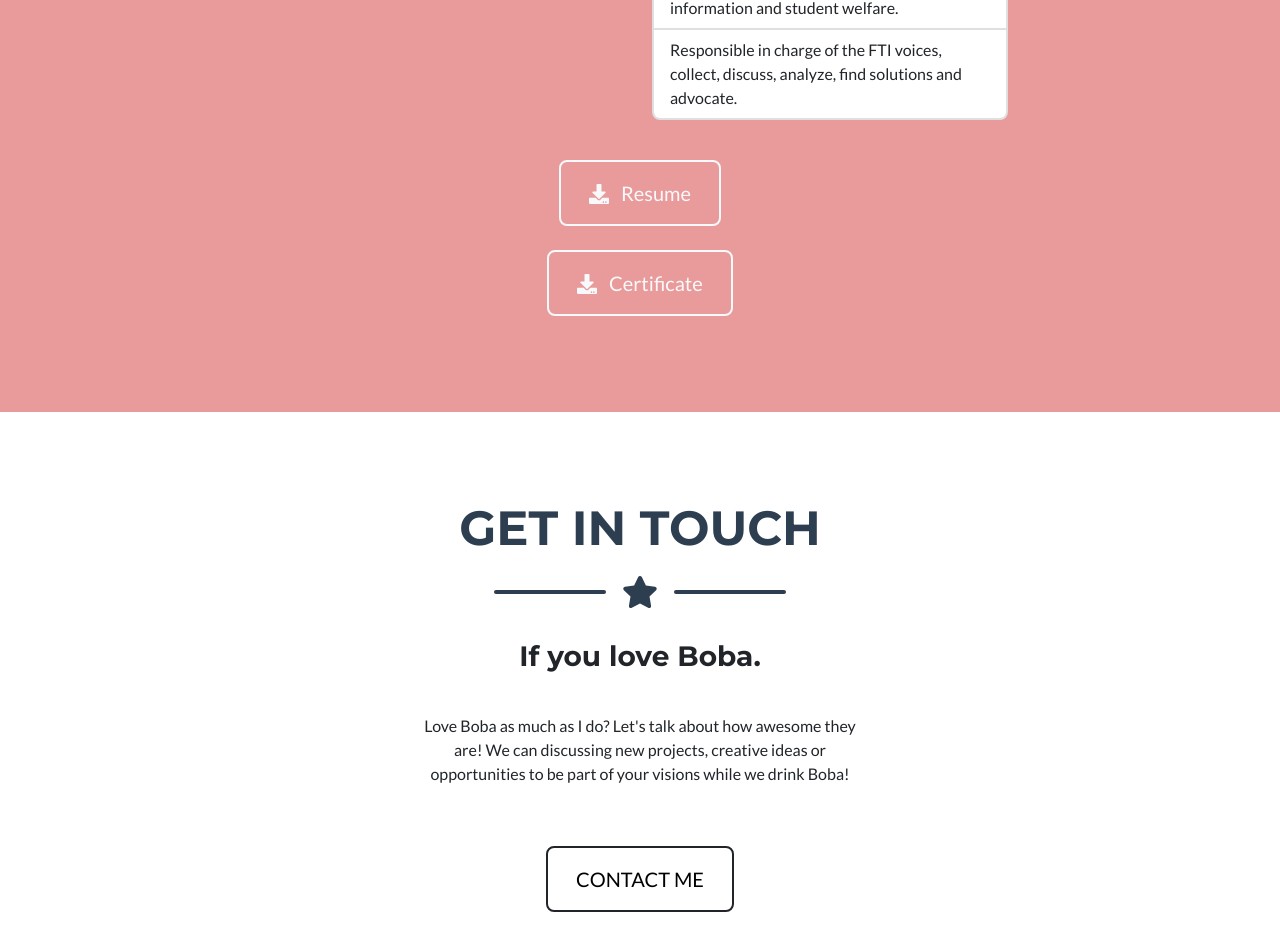
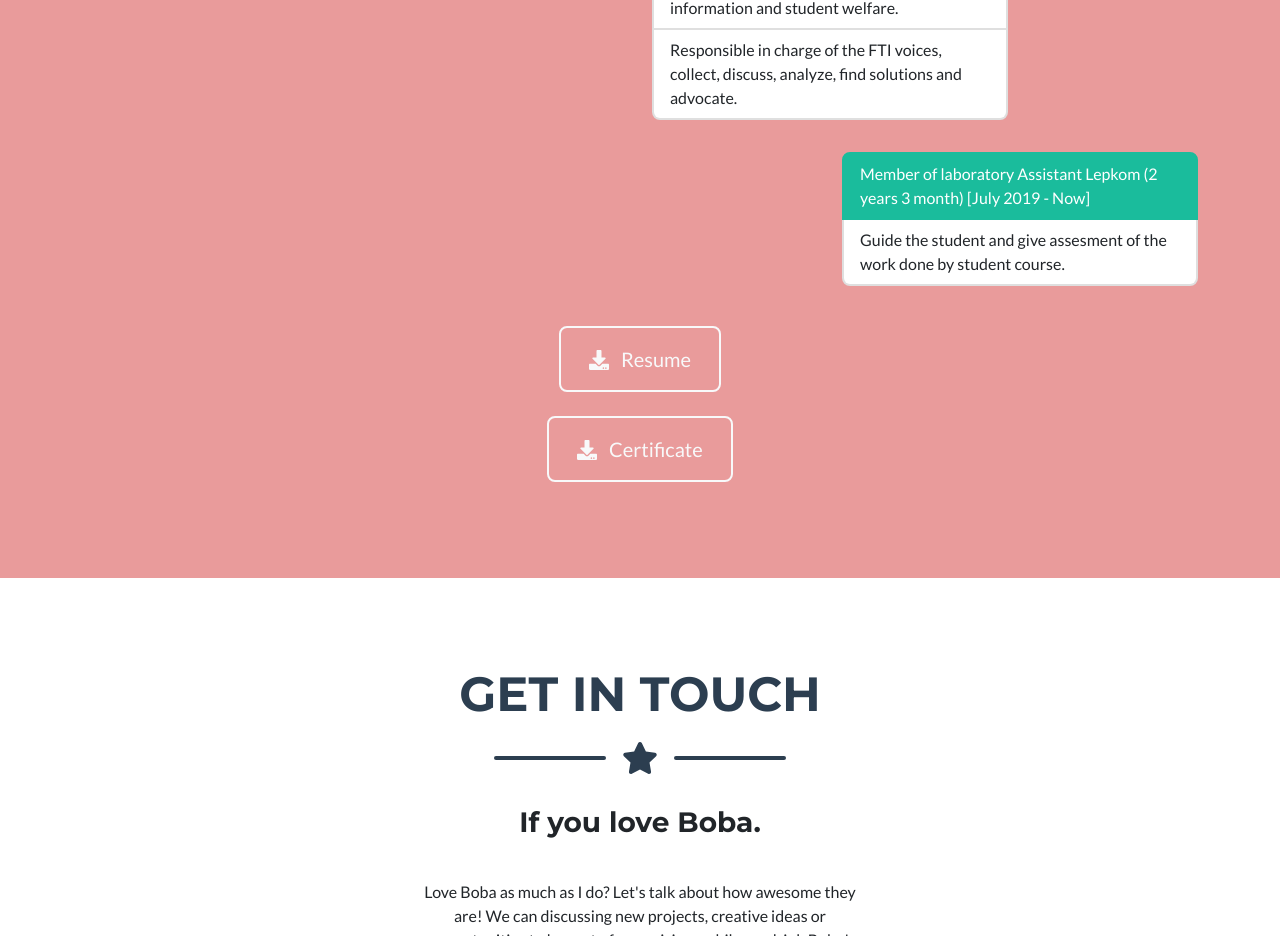
Before and after one commit to diahnkha/portofolio, a plain HTML site: page index.html in a window 1280 px wide. Shown: the part 2535-3471 px from the top of the page. Drawn offline with nearby package versions, Linux system fonts and the light colour scheme.

Commit message:
update index.html

```diff
--- a/index.html
+++ b/index.html
@@ -171,6 +171,18 @@
                             <li class="list-group-item">Responsible in charge of the FTI voices, collect, discuss, analyze, find solutions and advocate.  </li>
                             </ul>
                     </p></div>
+                </div>
+
+                <div class="row">
+                    <div class="col-lg-4 ms-auto"><p class="lead">
+
+                    <ul class="list-group">
+                    <li class="list-group-item active">Member of laboratory Assistant Lepkom (2 years 3 month) [July 2019 - Now] </li>
+                    <li class="list-group-item">Guide the student and give assesment of the work done by student course.</li>
+                    </ul>
+
+                    </p></div>
+
                 </div>
 
                 <!-- About Section Button-->
```
